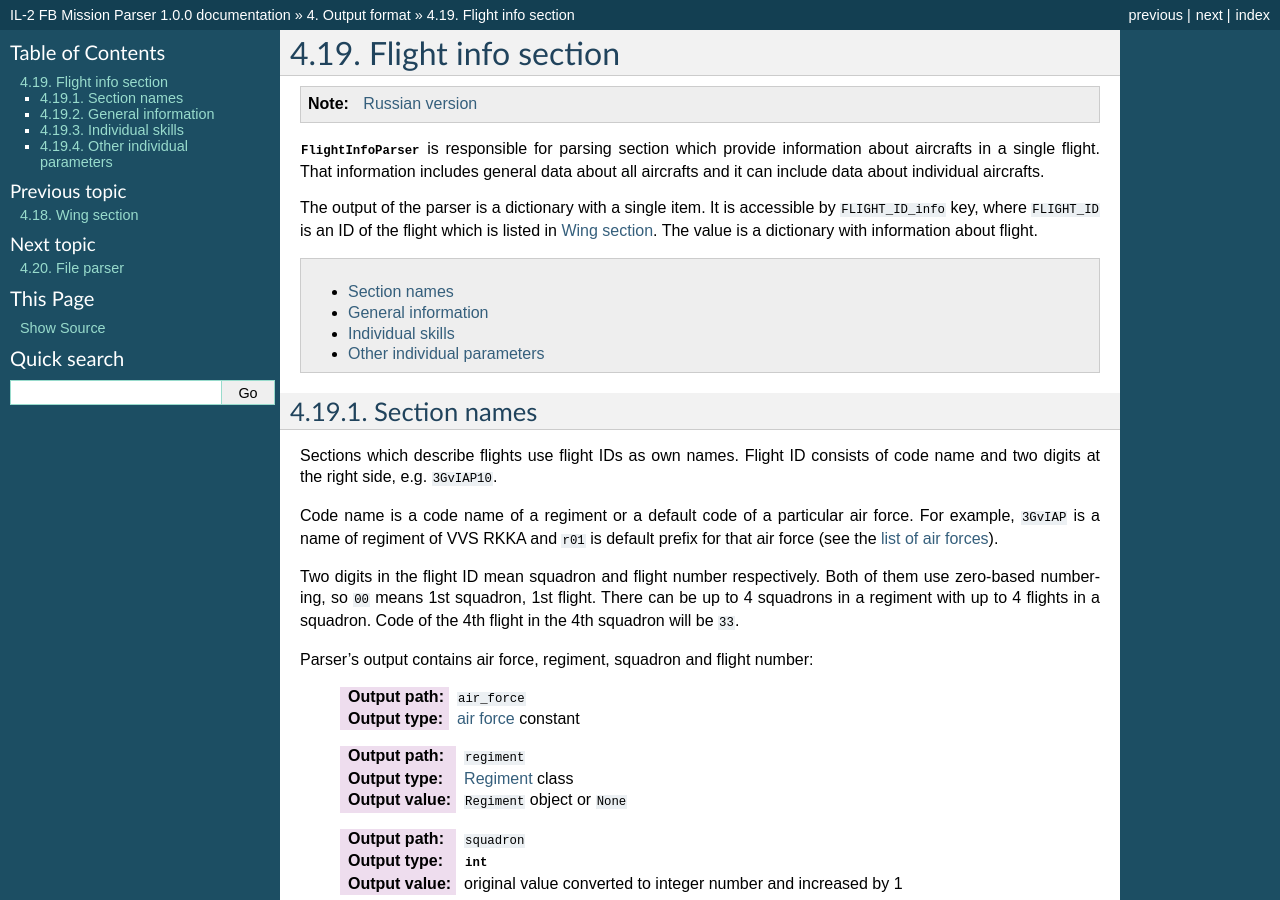
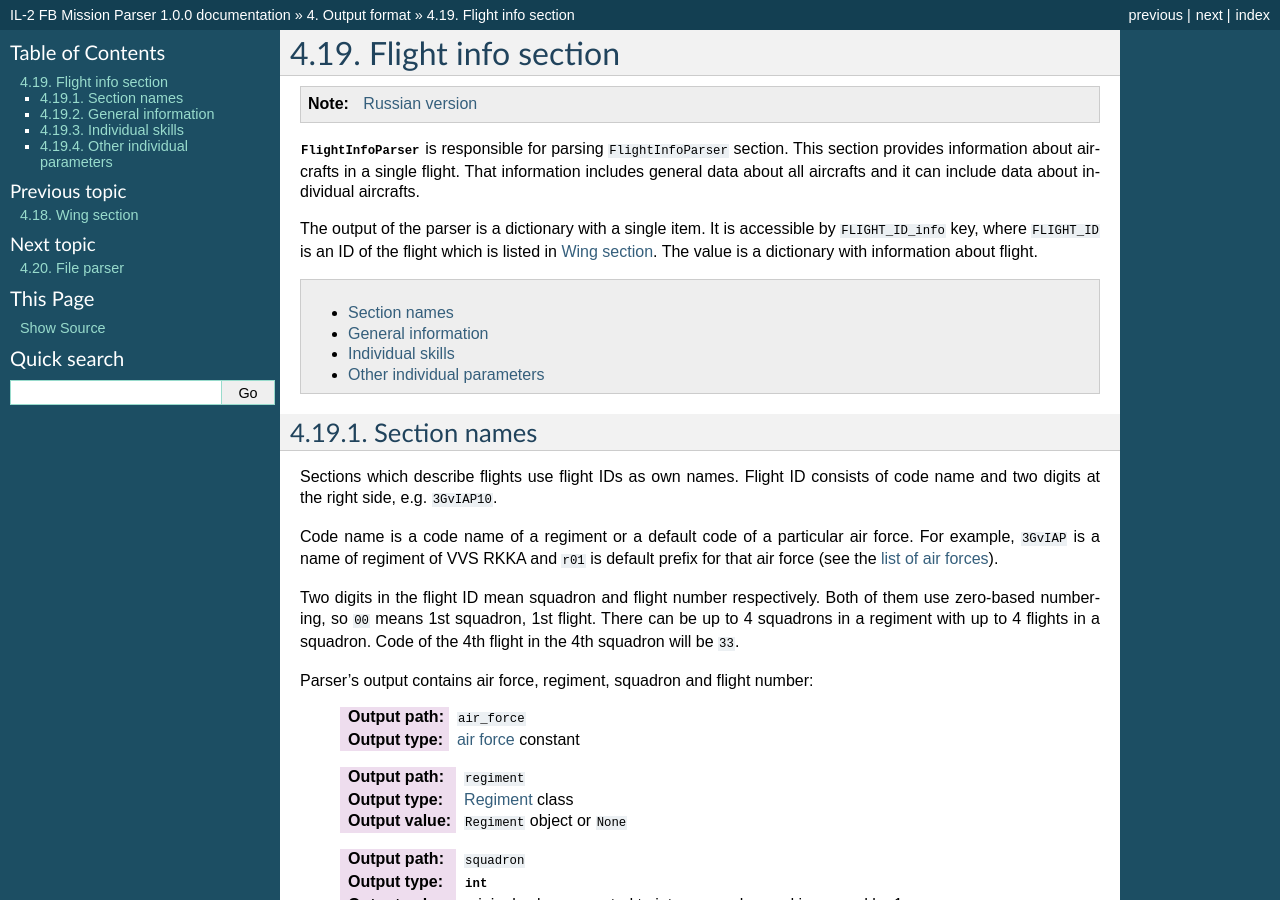
Before and after one commit to IL2HorusTeam/il2fb-mission-parser, a Sphinx documentation site: the page built from docs/parsers/flight-info.rst, in a window 1280 px wide and 900 px high. Built offline with Sphinx 7.4.7, drawn with Linux system fonts in a browser that asks for light colours.

Commit message:
Revert "update docs"
This reverts commit a099afb94dd26636d5852f52a82f0668f23b7d2d.

```diff
--- a/docs/parsers/flight-info.rst
+++ b/docs/parsers/flight-info.rst
@@ -8,9 +8,9 @@ Flight info section
     `Russian version <https://github.com/IL2HorusTeam/il2fb-mission-parser/wiki/%D0%A1%D0%B5%D0%BA%D1%86%D0%B8%D1%8F-Flight-info>`_
 
 :class:`~il2fb.parsers.mission.parsers.FlightInfoParser` is responsible for
-parsing section which provide information about aircrafts in a single flight.
-That information includes general data about all aircrafts and it can include
-data about individual aircrafts.
+parsing ``FlightInfoParser`` section. This section provides information about
+aircrafts in a single flight. That information includes general data about
+all aircrafts and it can include data about individual aircrafts.
 
 The output of the parser is a dictionary with a single item. It is accessible by
 ``FLIGHT_ID_info`` key, where ``FLIGHT_ID`` is an ID of the flight which is
```
